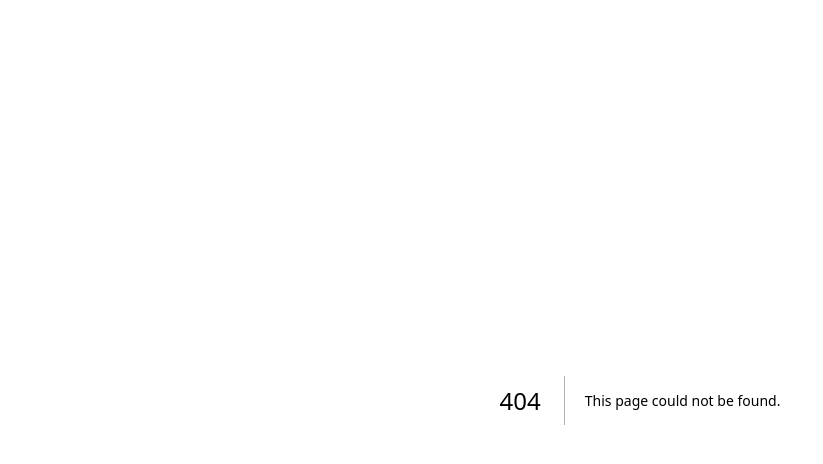
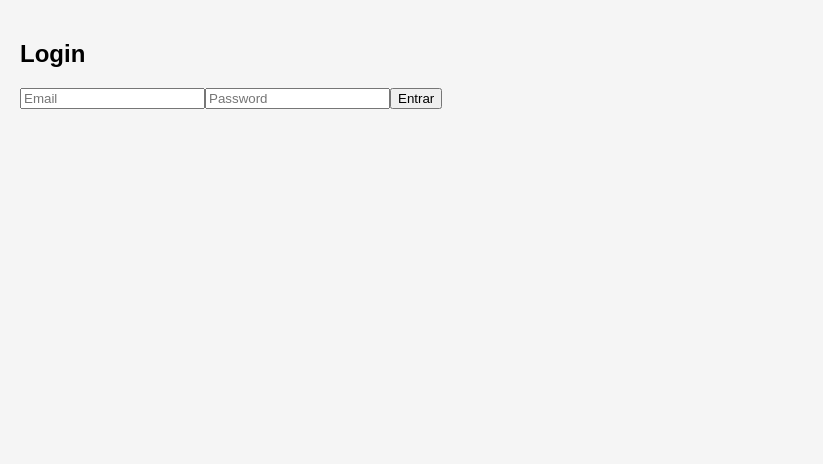
Before and after one commit to vasquezvalentinanazaret/pinolappversion2, a Next.js app in the folder apps/client-web/: page /login in a window 1280 px wide. Before the commit this address had no page. Shown: the top 464 px of the page, without its empty margins (0-823 px from the left). Built offline with nearby package versions, Linux system fonts and the light colour scheme.

Commit message:
Create page.js

```diff
--- /dev/null
+++ b/apps/client-web/app/login/page.js
@@ -0,0 +1,34 @@
+"use client";
+
+import { useState } from "react";
+import API from "../../lib/api";
+
+export default function Login() {
+  const [email, setEmail] = useState("");
+  const [password, setPassword] = useState("");
+
+  const handleLogin = async () => {
+    const res = await API.post("/auth/login", { email, password });
+    localStorage.setItem("token", res.data.token);
+    alert("Login exitoso");
+  };
+
+  return (
+    <div style={{ padding: 20 }}>
+      <h2>Login</h2>
+
+      <input
+        placeholder="Email"
+        onChange={(e) => setEmail(e.target.value)}
+      />
+
+      <input
+        placeholder="Password"
+        type="password"
+        onChange={(e) => setPassword(e.target.value)}
+      />
+
+      <button onClick={handleLogin}>Entrar</button>
+    </div>
+  );
+}
```
